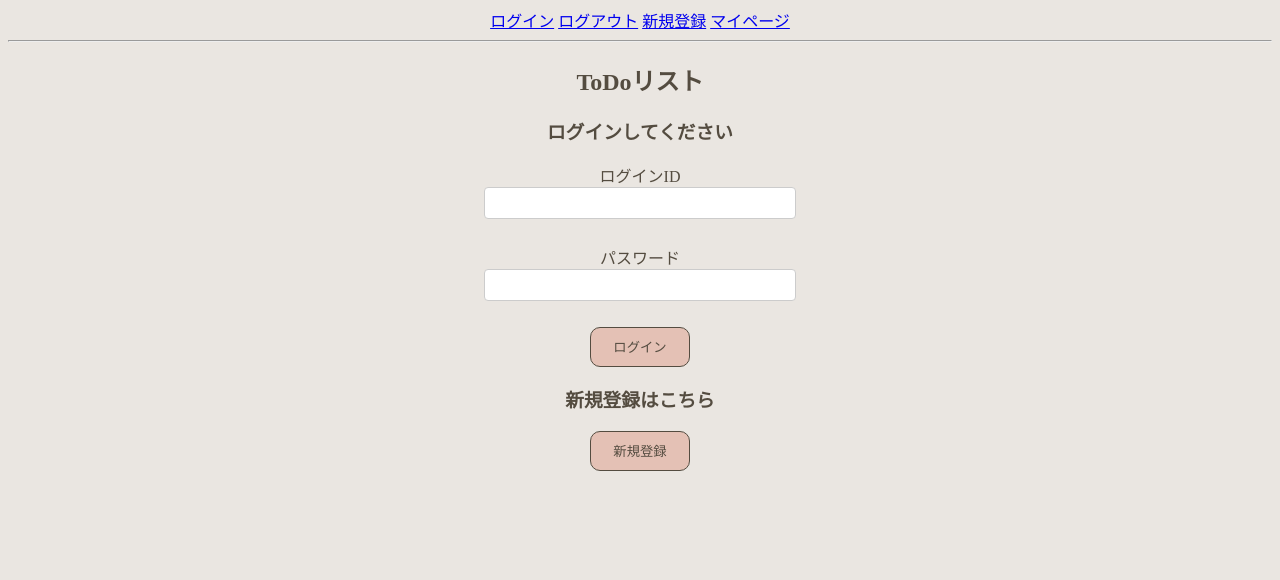
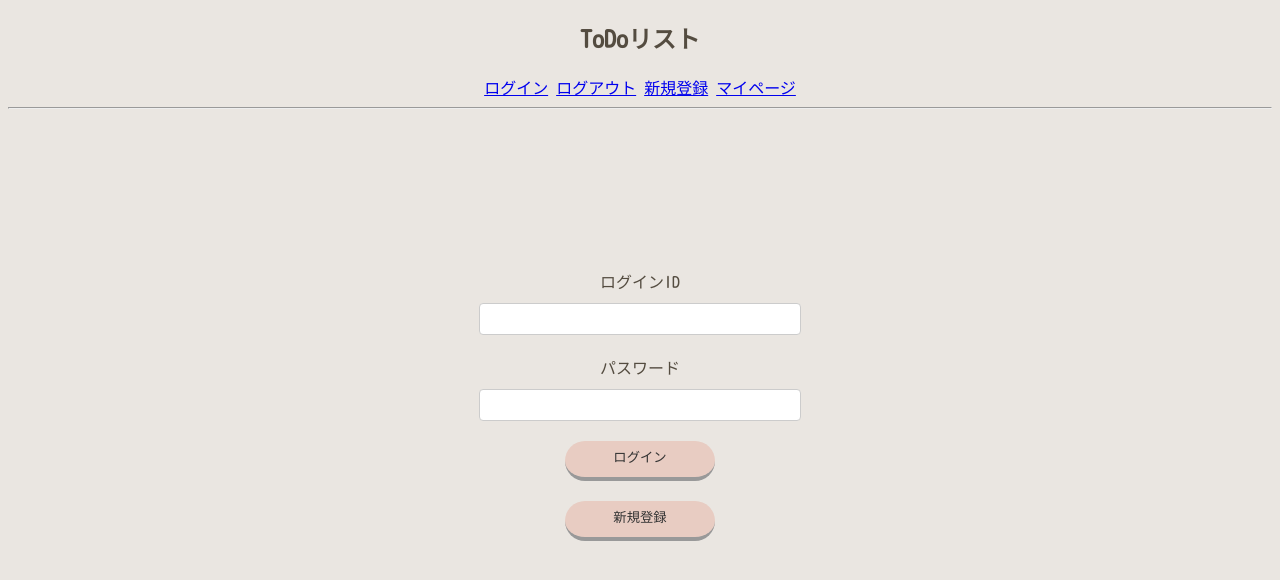
Before and after one commit to jillks/portfolio, a PHP site: page /login/login_form.php in a window 1280 px wide. Shown: the top 580 px of the page. Run offline with PHP 8.4, Linux system fonts and the light colour scheme.

Commit message:
成長した

```diff
--- a/todo/css/style.css
+++ b/todo/css/style.css
@@ -1,28 +1,64 @@
 @charset "utf-8";
 
 body {
-    text-align: center;
+  text-align: center;
     background: #EAE6E1;
     color: #544C40;
+    font-family: "Kosugi Maru", sans-serif;
+  font-weight: 400;
+  font-style: normal;
 }
-
-form {
-    margin: auto;
+.main {
+  background-color: #faf7f3;
+  border-radius: 30px;
+  width: 1200px;
+  height: 50rem;
+  display: grid;
+  grid-template-columns: max-content 1fr;
+  margin-inline: auto;
 }
-input[type="text"],
-input[type="email"],
-input[type="password"],
-input[type="date"] {
-    width: 300px;
+.todo {
+  text-align: left;
+  margin: 100px 50px;
+}
+.list {
+  width: 100%;
+  height: 45rem;
+  padding: auto;
+  overflow: scroll;
+  text-align: center;
+  border-radius: 20px;
+}
+.form {
+    margin: 20vh auto;
+}
+#login, #password, #email {
+  width: 300px;
+  height: 10px;
+  border-radius: 4px;
+  padding: 10px;
+  border: 1px solid #ccc;
+  color: #544C40;
+  margin-top: 10px;
+}
+#text, #date {
+    width: 100%;
     height: 20px;
     border-radius: 4px;
-    padding: 5px;
-    margin-bottom: 10px;
+    padding: 10px;
     border: 1px solid #ccc;
     color: #544C40;
+    margin-top: 10px;
 
 }
-#submit {
+.label {
+  margin-top: 20px;
+  display: block;
+}
+.label:first-child {
+  margin-top: 0;
+}
+/* #submit {
   width: auto;
   height: auto;
   cursor: pointer;
@@ -38,17 +74,98 @@ input[type="date"] {
   color: #544C40;
   background-color: #E4C1B5;
 
+} */
+
+#submit{
+  border: none;
+  position: relative;
+    display: flex;
+    justify-content: space-around;
+    align-items: center;
+    margin: 20px auto;
+    width: 150px;
+    padding: 10px 25px;
+    color: #333;
+    text-decoration: none;
+    color: #333;
+    line-height: 2.0;
+    transition: 0.3s ease-in-out;
+    font-weight: 500;
+    background: #e8ccc2;
+    border-radius: 250px;
+    border-bottom: solid 4px #999;
+    cursor: pointer;
+
+}
+
+#submit:hover{
+  border-bottom: solid 2px #999;
+    transform: translateY(3px);
+}
+
+#edit {
+  border: none;
+  position: relative;
+    display: flex;
+    justify-content: space-around;
+    align-items: center;
+    margin: auto;
+    width: 150px;
+    padding: 5px 25px;
+    color: #333;
+    text-decoration: none;
+    color: #8091df;
+    line-height: 2.0;
+    transition: 0.3s ease-in-out;
+    font-weight: 500;
+    background: #c2e6e8;
+    border-radius: 250px;
+    border-bottom: solid 4px #999;
+    cursor: pointer;
+}
+
+#edit:hover{
+  border-bottom: solid 2px #999;
+    transform: translateY(3px);
+}
+
+#delete {
+  border: none;
+  position: relative;
+    display: flex;
+    justify-content: space-around;
+    align-items: center;
+    margin: auto;
+    width: 150px;
+    padding: 5px 25px;
+    color: #333;
+    text-decoration: none;
+    color: #fc3232;
+    line-height: 2.0;
+    transition: 0.3s ease-in-out;
+    font-weight: 500;
+    background: #f5e6e6;
+    border-radius: 250px;
+    border-bottom: solid 4px #999;
+    cursor: pointer;
+}
+
+#delete:hover{
+  border-bottom: solid 2px #999;
+    transform: translateY(3px);
 }
 
 textarea {
-    width: 300px;
+    width: 100%;
     height: 50px;
     border-radius: 4px;
-    padding: 5px;
-    margin-bottom: 10px;
+    padding: 10px;
     border: 1px solid #ccc;
+    margin-top: 10px;
 }
-
+.btn {
+  margin-top: 10px;
+}
 button {
   cursor: pointer;
   border: 1px solid #544C40;
--- a/todo/login/check.php
+++ b/todo/login/check.php
@@ -1,10 +1,11 @@
 <link rel="stylesheet" href="css/style.css">
-
+<link rel="preconnect" href="https://fonts.gstatic.com" crossorigin>
+<link href="https://fonts.googleapis.com/css2?family=Kosugi+Maru&display=swap" rel="stylesheet">
 <?php
   session_start();
     // ログイン済みかのチェックをする
   if (isset($_SESSION['user'])) {
-    echo 'ログイン済みです。<br>'.'<button onclick="window.location.href=\'../main/index.php\'" class="buttona" >マイページ</button>';
+    echo 'ログイン済みです。<br>'.'<button onclick="window.location.href=\'../main/index.php\'" id="submit" >マイページ</button>';
     exit();
   }
 ?>
--- a/todo/login/login.php
+++ b/todo/login/login.php
@@ -1,5 +1,6 @@
 <link rel="stylesheet" href="../css/style.css">
-
+<link rel="preconnect" href="https://fonts.gstatic.com" crossorigin>
+<link href="https://fonts.googleapis.com/css2?family=Kosugi+Maru&display=swap" rel="stylesheet">
 <?php
 session_start();
 // sessionを利用してログイン機能を保存できるようにしておく
--- a/todo/login/login_form.php
+++ b/todo/login/login_form.php
@@ -12,19 +12,23 @@
     require_once 'check.php';
    ?>
 
-    <div id="main">
+    <div class="form">
         <form action="login.php" method="POST">
-            <h2>ToDoリスト</h2>
-            <h3>ログインしてください</h3>
-            <p>ログインID<br><input type="text" name="login"> </p>
-            <p>パスワード<br><input type="password" name="password"> </p>
-            <button type="submit" class="buttona" >ログイン</button>
+            <label class="label">
+            ログインID<br>
+            <input type="text" id="login" name="login">
+            </label>
+            <label class="label">
+            パスワード<br>
+            <input type="password" id="password" name="password">
+            </label>
+            <button type="submit" id="submit">ログイン</button>
             <!-- ログインのボタンが押されたらlogin.phpの処理が読み込まれてログインに成功すればindex.phpへ
             ログイン名などが間違えていたら戻るボタンでlogin_form.phpへ戻れるようにする -->
         </form>
-        <h3>新規登録はこちら</h3>
+
         <!-- 新規登録の画面に飛べるようにする -->
-        <button onclick="window.location.href='register_form.php'" class="buttona" >新規登録</button> <!-- Javascriptでのリンク遷移方法window.location.href -->
-        </body>
-    </div>
+        <button onclick="window.location.href='register_form.php'" id="submit" >新規登録</button> <!-- Javascriptでのリンク遷移方法window.location.href -->
+     </div>
+    </body>
 </html>
--- a/todo/login/logout-output.php
+++ b/todo/login/logout-output.php
@@ -1,5 +1,6 @@
     <link rel="stylesheet" href="../css/style.css">
-
+    <link rel="preconnect" href="https://fonts.gstatic.com" crossorigin>
+    <link href="https://fonts.googleapis.com/css2?family=Kosugi+Maru&display=swap" rel="stylesheet">
     <?php
     session_start();
     require_once '../menu.php';
@@ -13,4 +14,4 @@
         echo 'すでにログアウトしています。';
     }
     ?>
-   <br><button onclick="window.location.href='login_form.php'" class="buttona" >ログイン</button>
+   <br><button onclick="window.location.href='login_form.php'" id="submit" >ログイン</button>
--- a/todo/login/logout.php
+++ b/todo/login/logout.php
@@ -5,10 +5,12 @@
     <meta name="viewport" content="width=device-width, initial-scale=1.0">
     <title>ToDolistログアウト</title>
     <link rel="stylesheet" href="../css/style.css">
+    <link rel="preconnect" href="https://fonts.gstatic.com" crossorigin>
+    <link href="https://fonts.googleapis.com/css2?family=Kosugi+Maru&display=swap" rel="stylesheet">
 </head>
 <body>
     <?php require_once '../menu.php'; ?>
     <p>ログアウトしますか？</p>
-    <button onclick="window.location.href='logout-output.php'"  class="buttona">ログアウト</button>
+    <button onclick="window.location.href='logout-output.php'"  id="submit">ログアウト</button>
 </body>
 </html>
--- a/todo/login/register.php
+++ b/todo/login/register.php
@@ -1,4 +1,6 @@
 <link rel="stylesheet" href="../css/style.css">
+<link rel="preconnect" href="https://fonts.gstatic.com" crossorigin>
+<link href="https://fonts.googleapis.com/css2?family=Kosugi+Maru&display=swap" rel="stylesheet">
 <?php
     session_start();
     require_once '../menu.php';
--- a/todo/main/delete.php
+++ b/todo/main/delete.php
@@ -1,4 +1,6 @@
 <link rel="stylesheet" href="../css/style.css">
+<link rel="preconnect" href="https://fonts.gstatic.com" crossorigin>
+<link href="https://fonts.googleapis.com/css2?family=Kosugi+Maru&display=swap" rel="stylesheet">
 <?php
 
 session_start();
--- a/todo/main/edit.php
+++ b/todo/main/edit.php
@@ -5,6 +5,8 @@
     <meta name="viewport" content="width=device-width, initial-scale=1.0">
     <title>ToDolist編集</title>
     <link rel="stylesheet" href="../css/style.css">
+    <link rel="preconnect" href="https://fonts.gstatic.com" crossorigin>
+    <link href="https://fonts.googleapis.com/css2?family=Kosugi+Maru&display=swap" rel="stylesheet">
 </head>
 <body>
     <h2>ToDoリスト</h2>
@@ -30,7 +32,7 @@
                 <td><input type="text" name="task" value="<?= $todos['task'] ?>"></td>  <!-- valueで前のページの入力していたものを表示させる -->
                 <td><textarea name="explanation" id="explanation"><?= $todos['explanation'] ?></textarea></td> <!-- textareaは<textarea>ここにかく</textarea> -->
                 <td><input type="date" name="createdate" ></td>
-                <td><input type="submit" name="update" value="更新" id="submit">
+                <td><input type="submit" name="update" value="更新" id="edit">
                </form>
             </td>
         </tr>
--- a/todo/main/update.php
+++ b/todo/main/update.php
@@ -1,4 +1,6 @@
 <link rel="stylesheet" href="../css/style.css">
+<link rel="preconnect" href="https://fonts.gstatic.com" crossorigin>
+<link href="https://fonts.googleapis.com/css2?family=Kosugi+Maru&display=swap" rel="stylesheet">
 <?php
 session_start();
 require_once '../menu.php';
--- a/todo/menu.php
+++ b/todo/menu.php
@@ -1,3 +1,4 @@
+<h2>ToDoリスト</h2>
 <a href="../login/login_form.php">ログイン</a>
 <a href="../login/logout.php">ログアウト</a>
 <a href="../login/register_form.php">新規登録</a>
```
Also changed, not shown: other parts of todo/css/style.css (+9 -35 lines), todo/login/register_form.php (+6 -4 lines), todo/main/delete_form.php (+12 -2 lines), todo/main/index.php (+37 -20 lines), 1 other file.
